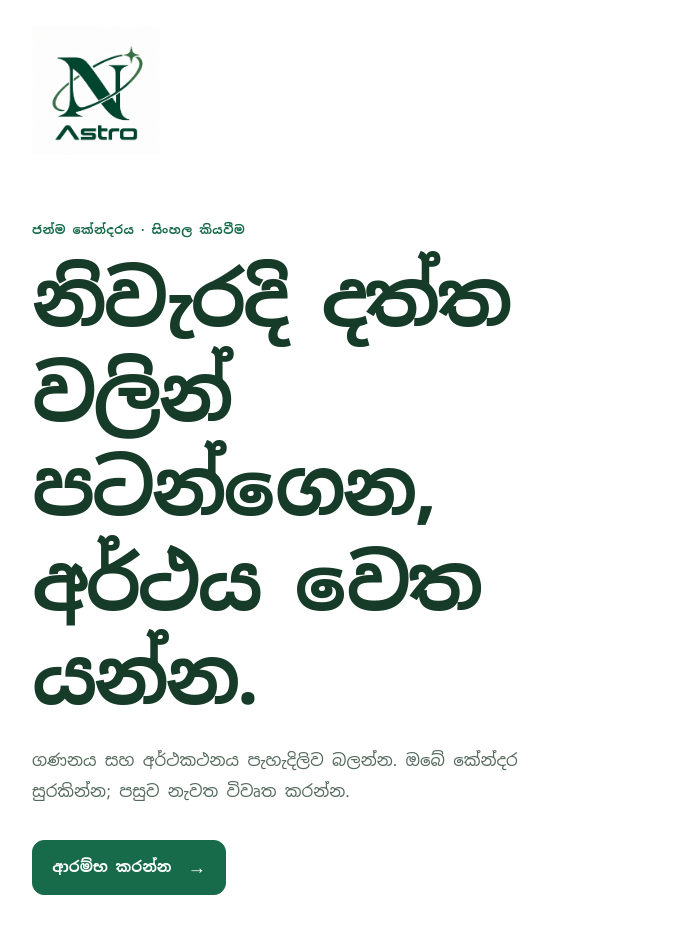
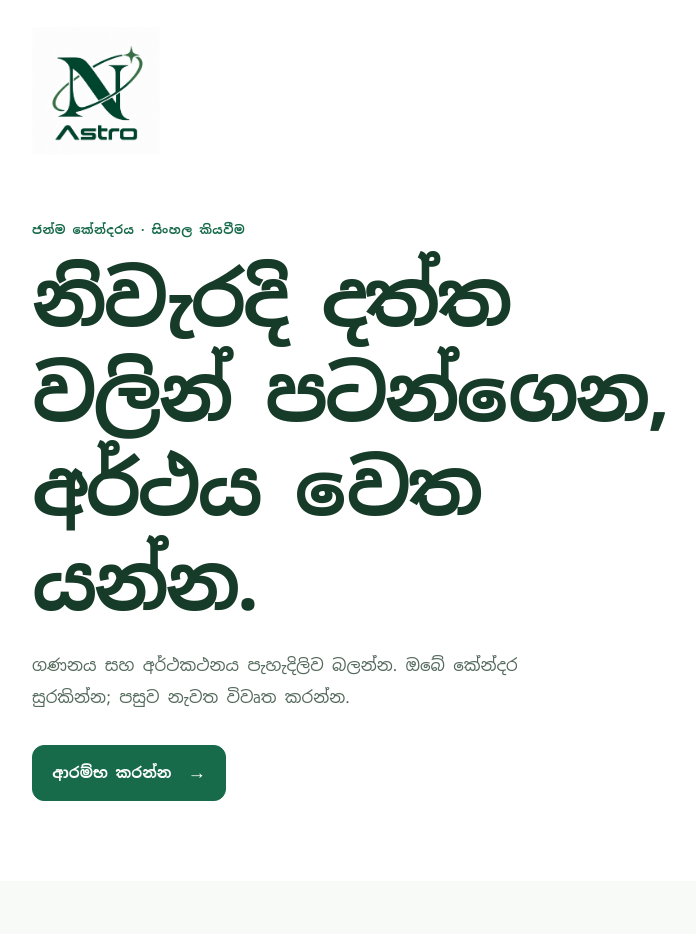
Before and after one commit to NipunSandaru91/NipunAstro, a Next.js app: page /welcome in a window 1280 px wide. Shown: the top 934 px of the page, without its empty margins (68-764 px from the left). After the commit the page ends 881 px from the top, so only its background shows below. Built offline with nearby package versions, Linux system fonts and the light colour scheme.

Commit message:
Collapse welcome layout after removing steps

```diff
--- a/app/light-theme.css
+++ b/app/light-theme.css
@@ -36,7 +36,7 @@ body { font-family: "Noto Sans Sinhala", "Iskoola Pota", system-ui, sans-serif;
 .na-entry-content > p:not(.na-overline), .na-welcome-copy > p:not(.na-overline) { max-width: 550px; margin: 0 0 2rem; color: #53695b; font-size: 1.04rem; line-height: 1.9; }
 .na-entry-foot { margin: 0; border-top: 1px solid var(--border); padding-top: 1rem; color: #617568; font-size: .72rem; }
 .na-public-header { padding: 1.7rem 0; }
-.na-welcome-layout { display: grid; min-height: calc(100svh - 110px); align-items: center; gap: 4rem; grid-template-columns: minmax(0, 1.25fr) minmax(290px, .8fr); padding: 2rem 0 5rem; }
+.na-welcome-layout { display: grid; min-height: calc(100svh - 110px); align-items: center; grid-template-columns: minmax(0, 690px); padding: 2rem 0 5rem; }
 .na-step-list { list-style: none; margin: 0; padding: 0; border: 1px solid var(--border); border-radius: 20px; background: #f8fbf8; }
 .na-step-list li { display: flex; gap: 1rem; padding: 1.5rem; }
 .na-step-list li + li { border-top: 1px solid var(--border); }
```
